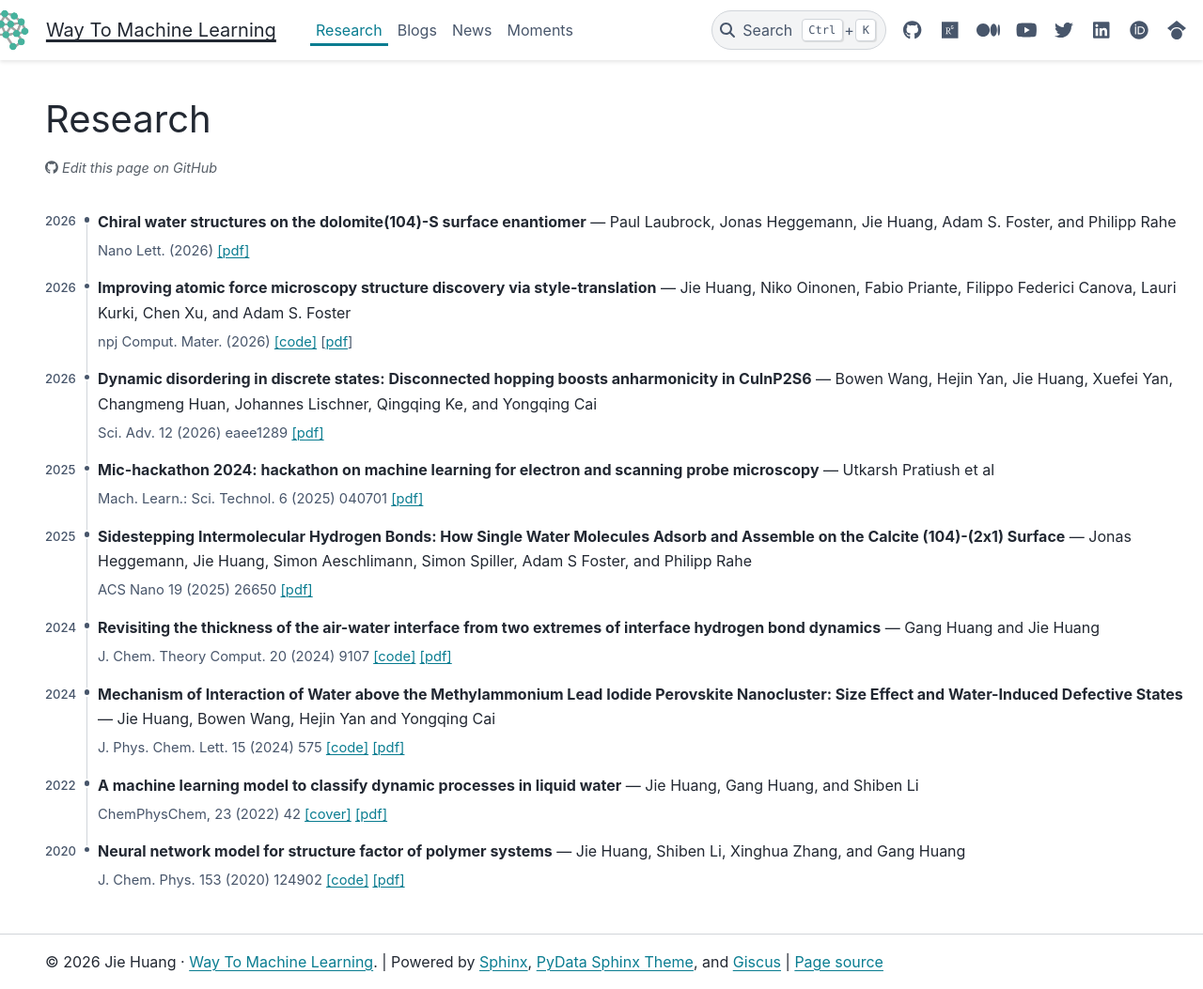
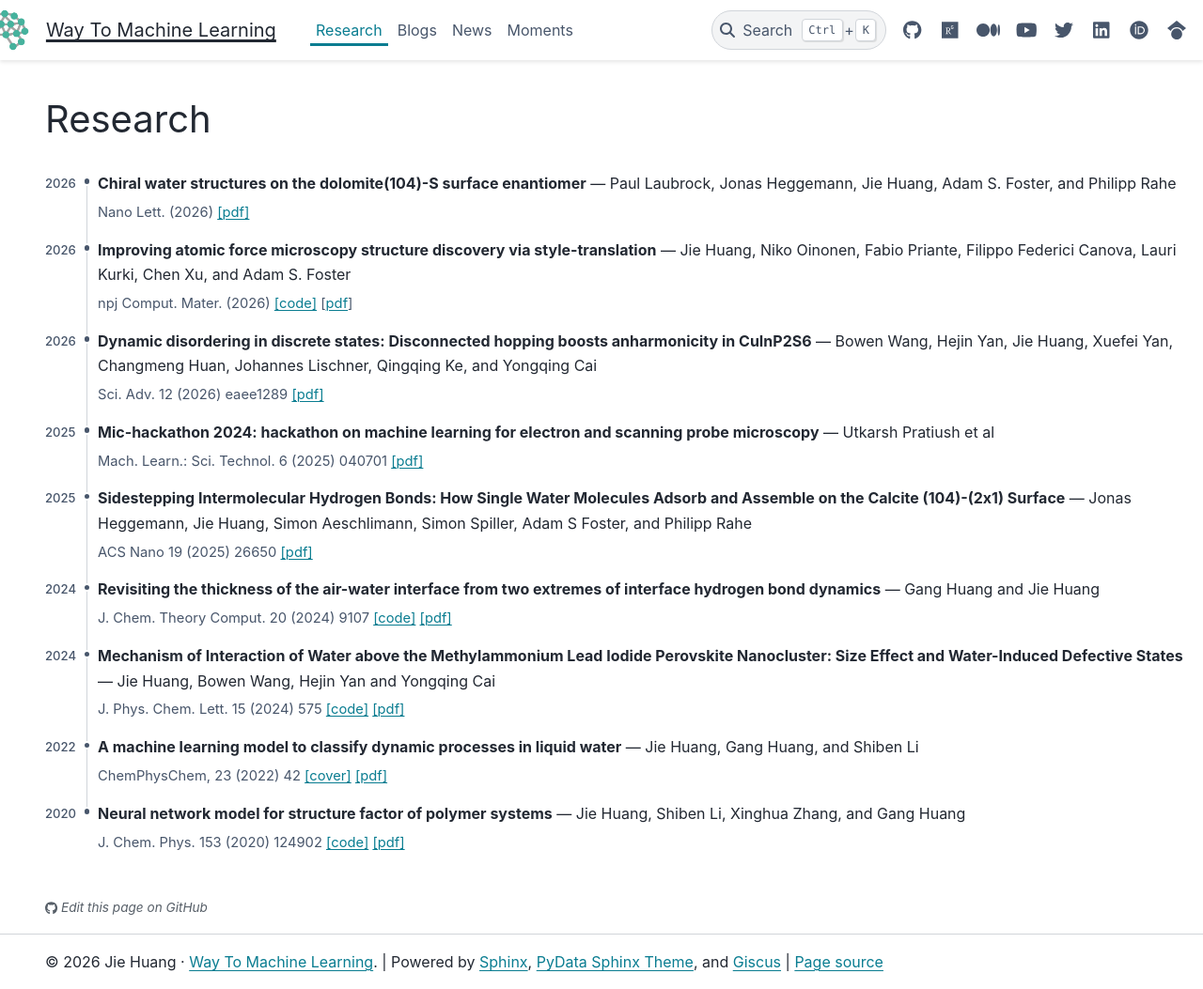
Before and after one commit to way2ml/way2ml.github.io, a Sphinx documentation site: the page built from doc/research.md, in a window 1280 px wide and 1053 px high. Shown: the whole window at 94% size. Built offline with Sphinx 7.4.7 and the PyData theme 0.15.4, drawn with Linux system fonts in a browser that asks for light colours.

Commit message:
Move edit link below page content

```diff
--- a/doc/_static/article-metadata.js
+++ b/doc/_static/article-metadata.js
@@ -23,8 +23,9 @@ document.addEventListener('DOMContentLoaded', function () {
   metaDiv.className = 'article-metadata';
 
   var formatted = [];
+  var editLink = '';
 
-  // Always add Edit on GitHub link FIRST if we have the required info
+  // Keep the maintenance link at the end of the article, away from the title.
   if (githubUserEl && githubRepoEl && githubBranchEl && docPathEl && pageNameEl) {
     var user = githubUserEl.getAttribute('content');
     var repo = githubRepoEl.getAttribute('content');
@@ -35,7 +36,7 @@ document.addEventListener('DOMContentLoaded', function () {
     var extension = '.md';
     var url = `https://github.com/${user}/${repo}/edit/${branch}/${docPath}/${pageName}${extension}`;
 
-    formatted.push(`<a href="${url}" target="_blank" rel="noopener noreferrer" class="edit-link"><i class="fab fa-github"></i> Edit this page on GitHub</a>`);
+    editLink = `<a href="${url}" target="_blank" rel="noopener noreferrer" class="edit-link"><i class="fab fa-github"></i> Edit this page on GitHub</a>`;
   }
 
   // Add date if available
@@ -66,4 +67,11 @@ document.addEventListener('DOMContentLoaded', function () {
     metaDiv.innerHTML = formatted.join(' • ');
     heading.insertAdjacentElement('afterend', metaDiv);
   }
+
+  if (editLink) {
+    var editDiv = document.createElement('div');
+    editDiv.className = 'article-edit-link';
+    editDiv.innerHTML = editLink;
+    article.appendChild(editDiv);
+  }
 });
--- a/doc/_static/custom.css
+++ b/doc/_static/custom.css
@@ -116,17 +116,27 @@ figure img {
     font-style: normal !important;
 }
 
-.article-metadata .edit-link {
+.article-edit-link {
+    margin-top: 2rem;
+    color: #666;
+    font-size: 0.85em;
+    font-style: italic;
+}
+
+.article-metadata .edit-link,
+.article-edit-link .edit-link {
     color: #586069;
     text-decoration: none;
 }
 
-.article-metadata .edit-link:hover {
+.article-metadata .edit-link:hover,
+.article-edit-link .edit-link:hover {
     color: #0366d6;
     text-decoration: underline;
 }
 
-.article-metadata .edit-link i {
+.article-metadata .edit-link i,
+.article-edit-link .edit-link i {
     margin-right: 3px;
 }
 
```
